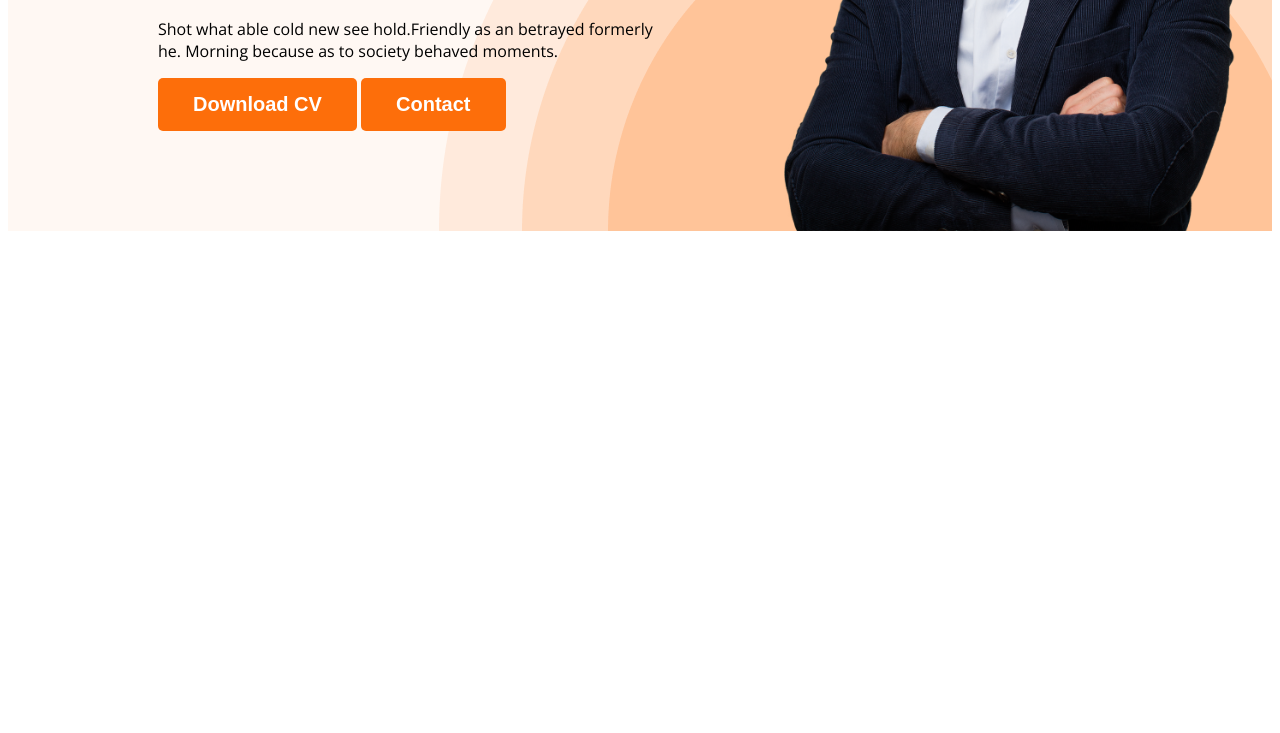
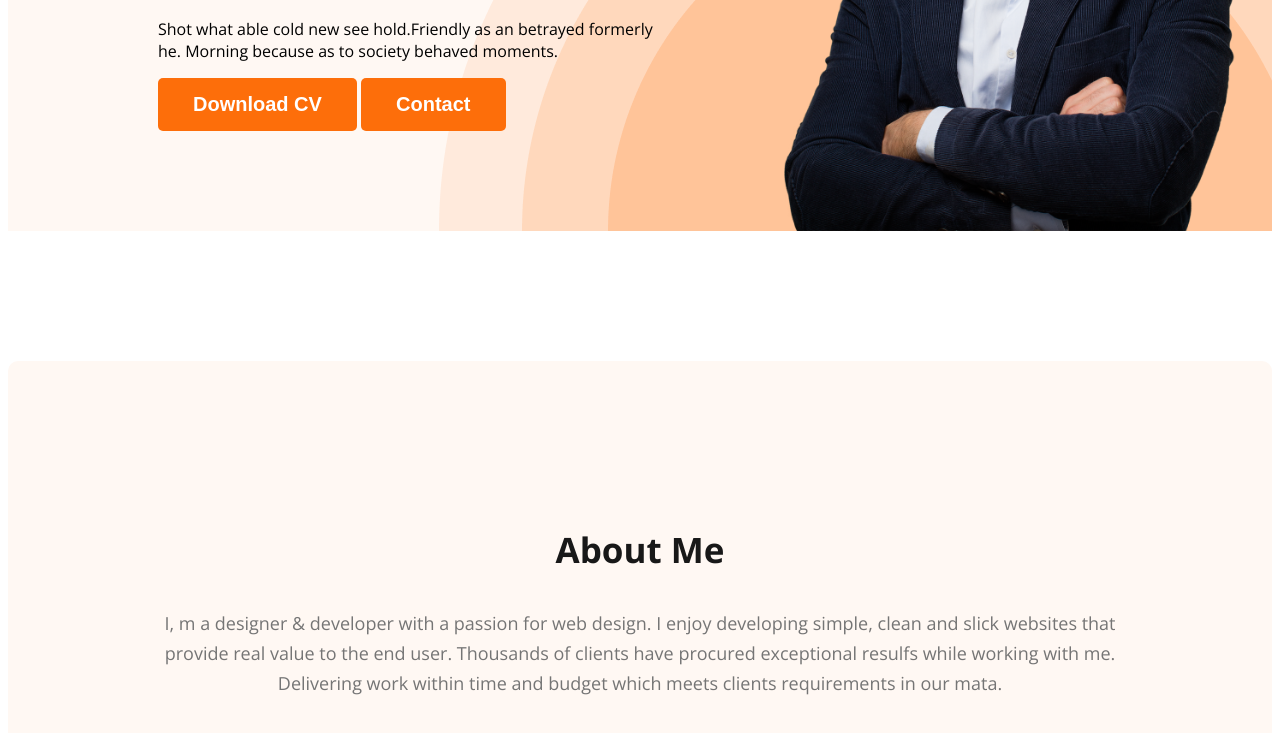
Before and after one commit to Mamun-imtiag/webdeveloper-portfolio, a plain HTML site: page index.html in a window 1280 px wide. Shown: the part 537-1270 px from the top of the page. Before the commit the page ends 800 px from the top, so only its background shows below. Drawn offline with nearby package versions, Linux system fonts and the light colour scheme.

Commit message:
about section added

```diff
--- a/index.html
+++ b/index.html
@@ -37,6 +37,11 @@
     </header>
 
     <main>
+        <section class="about">
+            <h3 class="section-title">About Me</h3>
+            <p class="section-description">I, m a designer & developer with a passion for web design. I enjoy developing simple, clean and slick websites that provide real value to the end user. Thousands of clients have procured exceptional resulfs while working with me. Delivering work within time and budget which meets clients requirements in our mata.</p>
+
+        </section>
 
     </main>
 
--- a/styles/portfolio.css
+++ b/styles/portfolio.css
@@ -1,21 +1,40 @@
 /* common shared styles */
 
- body{
+body {
   font-family: "Open Sans", sans-serif;
 }
 
- .text-primary{
-    color: #FD6E0A;
+.text-primary {
+  color: #fd6e0a;
 }
 
- .btn-primary{
+.btn-primary {
   border-radius: 5px;
-    background:#FD6E0A ;
+  background: #fd6e0a;
   border: 0;
   color: white;
   font-size: 20px;
   font-weight: 700;
-    padding:15px 35px ;
+  padding: 15px 35px;
+}
+
+.section-title {
+  color: #181818;
+  text-align: center;
+
+  font-size: 35px;
+  font-style: normal;
+  font-weight: 700;
+
+}
+.section-description{
+   color: #757575;
+text-align: center;
+
+font-size: 18px;
+font-style: normal;
+font-weight: 400;
+line-height: 30px; /* 166.667% */
 }
 
 nav {
@@ -25,21 +44,20 @@
   margin: 0 200px;
 }
 
- .nav-title{
+.nav-title {
   color: #181818;
   font-size: 45px;
   font-weight: 800;
 }
 
- nav > ul{
+nav > ul {
   display: flex;
   align-items: center;
 }
 
 nav li {
-    list-style:none ;
+  list-style: none;
   margin-right: 50px;
-
 }
 nav a {
   text-decoration: none;
@@ -47,33 +65,41 @@
 }
 
 /* header related styles    */
- .header{
-    background-color: #FFF8F3;
-    background-image:url(../images/header_bg.png);
+.header {
+  background-color: #fff8f3;
+  background-image: url(../images/header_bg.png);
   background-repeat: no-repeat;
   background-position: bottom right;
 }
-.banner{
+.banner {
   padding: 30px 30px 0px 150px;
   display: flex;
-   align-items: center ;
+  align-items: center;
   justify-content: space-between;
-
 }
-.banner-content{
+.banner-content {
   max-width: 500px;
 }
-.banner .profile-picture{
+.banner .profile-picture {
   width: 500px;
 }
-.banner-greeting{
+.banner-greeting {
   font-size: 45px;
   margin-bottom: 0;
 }
-.banner-title{
+.banner-title {
   font-size: 85px;
   font-weight: 700;
   margin-top: 5px;
   margin-bottom: 40px;
+}
 
+/* main section styles */
+
+/* about section styles */
+.about {
+  padding: 130px;
+  border-radius: 10px;
+  background: #fff8f3;
+  margin: 130px 0;
 }
```
Lines whose indentation alone changed are shown as unchanged.
